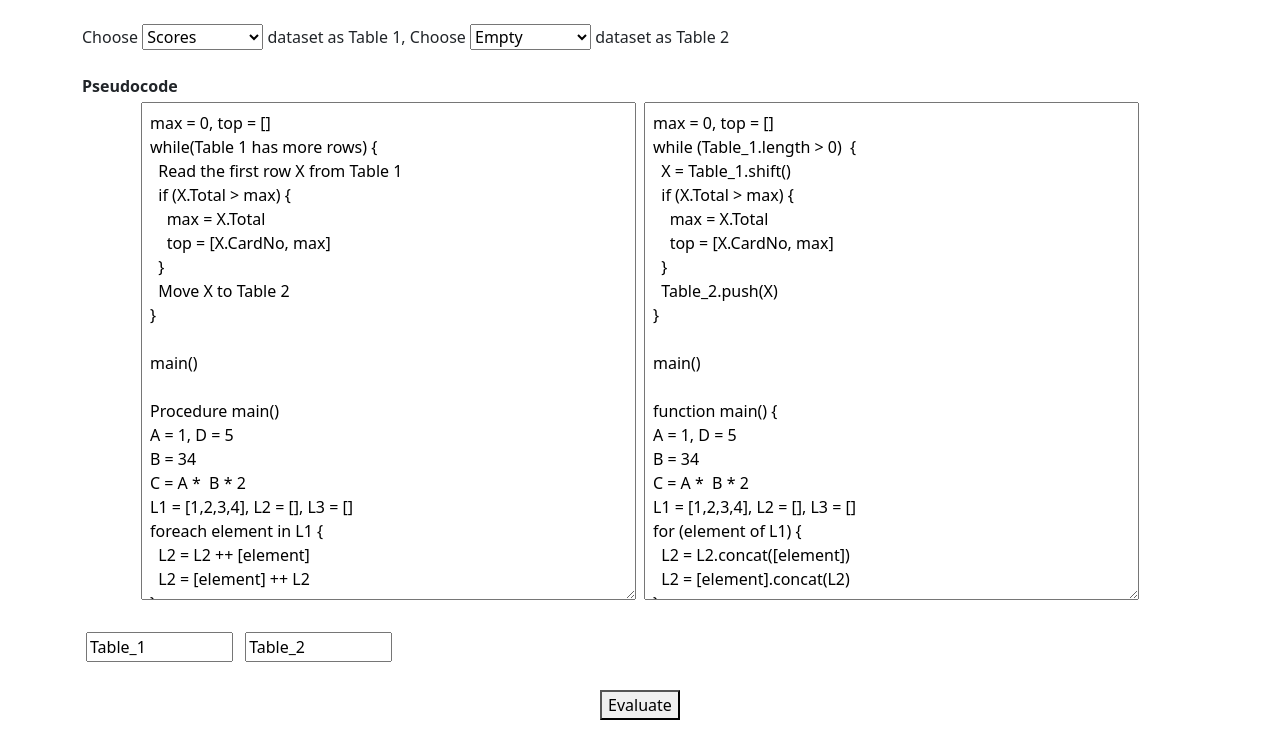
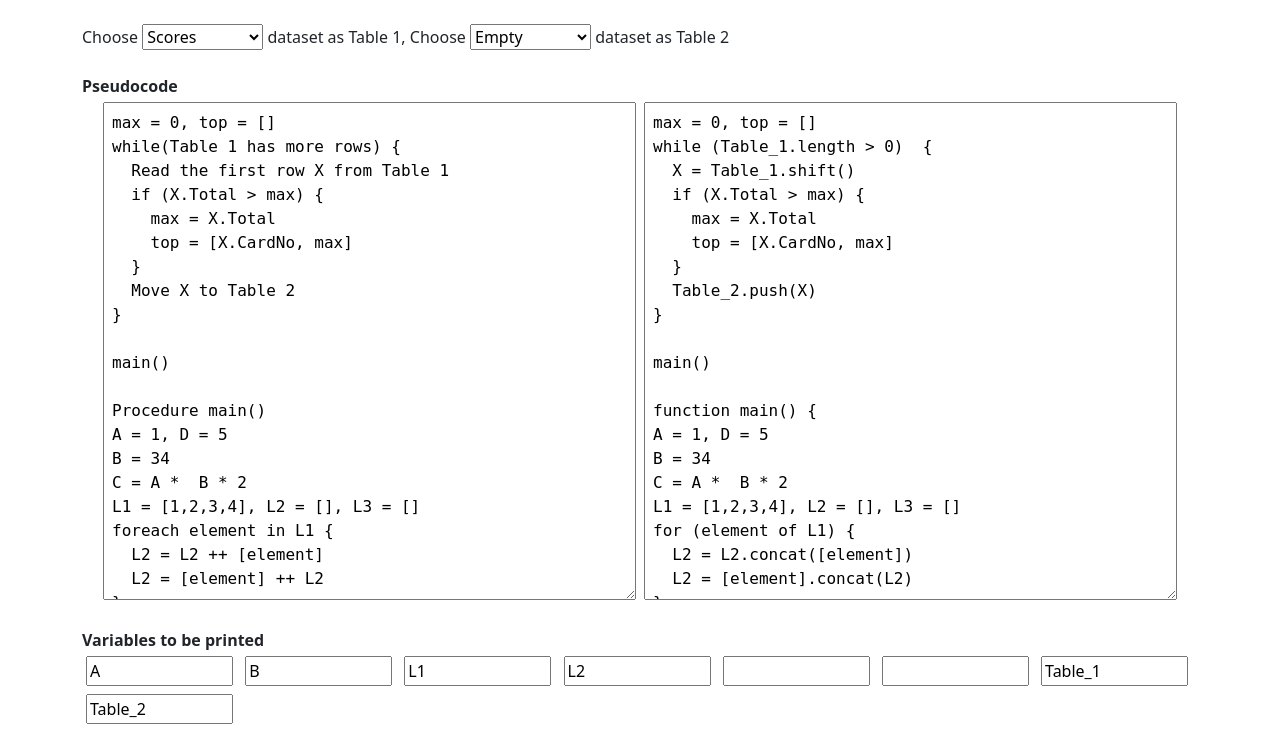
Before and after one commit to krishnan314/pseudocode, a plain HTML site: page index.html in a window 1280 px wide. Both pictures are taken after a click on the button "Evaluate". Shown: the top 742 px of the page. Drawn offline with nearby package versions, Linux system fonts and the light colour scheme.

Commit message:
updated fonts to monospace

```diff
--- a/index.html
+++ b/index.html
@@ -20,7 +20,7 @@
   <script src="https://cdn.jsdelivr.net/npm/bootstrap@5.0.2/dist/js/bootstrap.bundle.min.js"
     integrity="sha384-MrcW6ZMFYlzcLA8Nl+NtUVF0sA7MsXsP1UyJoMp4YLEuNSfAP+JcXn/tWtIaxVXM"
     crossorigin="anonymous"></script>
-  <link type="text/css" rel="stylesheet" src="styles.css">
+  <link type="text/css" rel="stylesheet" href="style.css">
 
 </head>
 
@@ -58,11 +58,14 @@
       </div>
     </div>
     <br />
+    <b>Variables to be printed</b><br />
     <div id="code-variables" class="justify-content-center">
-      <!-- <input class="variable m-1" type="text" value="A" size="10">
+      <input class="variable m-1" type="text" value="A" size="10">
       <input class="variable m-1" type="text" value="B" size="10">
       <input class="variable m-1" type="text" value="L1" size="10">
-      <input class="variable m-1" type="text" value="L2" size="10"> -->
+      <input class="variable m-1" type="text" value="L2" size="10">
+      <input class="variable m-1" type="text" value="" size="10">
+      <input class="variable m-1" type="text" value="" size="10">
       <input class="variable m-1" type="text" value="Table 1" size="10">
       <input class="variable m-1" type="text" value="Table 2" size="10">
     </div>
@@ -72,9 +75,10 @@
     </div>
     <br /><b>Output</b><br />
     <div class="d-flex justify-content-center">
-      <textarea id="code-output" rows="15" cols="80" readonly></textarea>
+      <textarea id="code-output" rows="15" cols="85" readonly></textarea>
     </div>
   </div>
+  <div id="variable-output"></div>
   <script src="datasets.js"></script>
   <script src="scripts.js"></script>
 </body>
--- a/scripts.js
+++ b/scripts.js
@@ -30,15 +30,15 @@ function first(L) {
   return L[0];
 }
 
-function last() {
+function last(L) {
   return L[L.length - 1];
 }
 
-function init() {
+function init(L) {
   return L.slice(0, -1);
 }
 
-function rest() {
+function rest(L) {
   return L.slice(1);
 }
 
@@ -80,7 +80,7 @@ function evaluateCode() {
   }
 
   LIST_CONCATENATION = /(\w+)\s*=\s*(\S+)\s*\+\+\s*(\S+)/;
-  FOREACH_DEFINITION = /foreach\s*(\S+)\s+in\s+(\S+)/i;
+  FOREACH_DEFINITION = /foreach\s*(\S+)\s+in\s+(\w+)/i;
   FUNCTION_BLOCK_START = /Procedure\s+(\w+)\((.*)\)/;
   FUNCTION_BLOCK_END = /End\s+(\w+)/;
   WHILE_CONDITION = /while\s*\((Table\s*1)\s+has\s+more\s+rows\s*\)/;
@@ -153,13 +153,26 @@ function evaluateCode() {
     eval(jsCode.value);
   } catch (error) {
     output.value += error.message + "\n";
-    console.error(error)
+    console.error(error);
   }
 
   for (let variable of variables) {
-    console.log(variable.value, output.value);
-    let value = null;
     try {
+      // console.log(
+      //   variable.value.toString(),
+      //   Object.prototype.toString.call(this[variable.value])
+      // );
+      switch (Object.prototype.toString.call(this[variable.value])) {
+        case "[object Array]":
+          output.value +=
+            `${variable.value}:    ${JSON.stringify(this[variable.value])}` +
+            "\n\n";
+          break;
+        case "[object Number]":
+          output.value +=
+            `${variable.value}:    ${this[variable.value]}` + "\n\n";
+          break;
+        default:
           if (/Table/.test(variable.value)) {
             variable.value = variable.value.replace(" ", "_");
             output.value += `${variable.value}:` + "\n";
@@ -167,6 +180,7 @@ function evaluateCode() {
               for (let key of Object.keys(this[variable.value][0])) {
                 output.value += key + ",";
               }
+              output.value += "\n";
               for (let row of this[variable.value]) {
                 for (let key of Object.keys(this[variable.value][0])) {
                   output.value += row[key] + ",";
@@ -177,8 +191,9 @@ function evaluateCode() {
               output.value += "Empty Table\n\n";
             }
           } else {
-        value = `${variable.value}:   ${this[variable.value]}` + "\n\n";
-        output.value += value;
+            output.value +=
+              `${variable.value}:   ${this[variable.value]}` + "\n\n";
+          }
       }
     } catch (error) {
       output.value += `${variable.value}:   ` + error.message + "\n\n";
--- a/style.css
+++ b/style.css
@@ -1,3 +1,14 @@
 body {
-    background-color: yellow;
 }
+
+#code-editor {
+  font-family: "Courier Prime", "monospace";
+}
+
+#js-code {
+  font-family: "Courier Prime", "monospace";
+}
+
+#code-output {
+  font-family: "Courier Prime", "monospace";
+}
```
Lines whose indentation alone changed are shown as unchanged.
